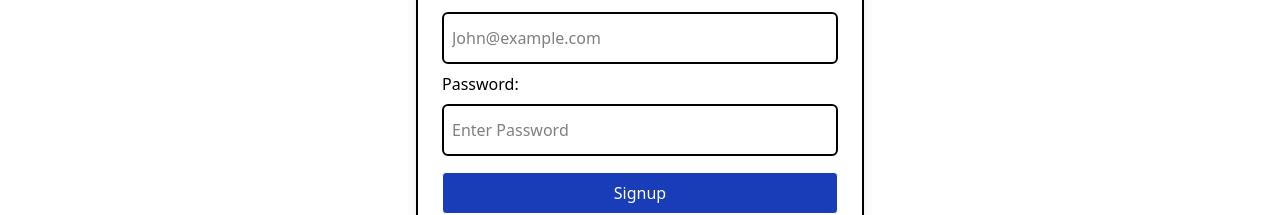
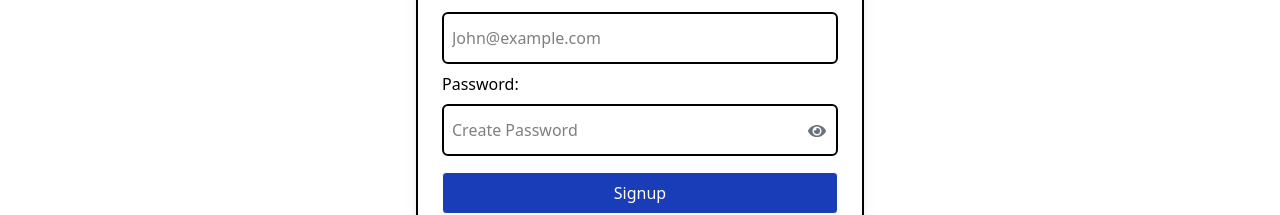
Before and after one commit to singhalgarvit/MedTech, a React (Vite) app in the folder client/: page /signup in a window 1280 px wide. Shown: the part 306-521 px from the top of the page. Built offline with nearby package versions, Linux system fonts and the light colour scheme.

Commit message:
fix: issue No. #36 -> Added toggle button for show/hide password

```diff
--- a/client/src/pages/Login.jsx
+++ b/client/src/pages/Login.jsx
@@ -4,8 +4,10 @@
 import Button from "../components/Button";
 import {Link} from "react-router-dom";
 import {useAuth} from "../hooks/useAuth";
-import { zodResolver } from "@hookform/resolvers/zod";
+import {zodResolver} from "@hookform/resolvers/zod";
 import {loginSchema} from "../schemas/authSchema";
+import {useState} from "react";
+import {FaEye, FaEyeSlash} from "react-icons/fa";
 
 function Login() {
   const {
@@ -15,10 +17,11 @@
     clearErrors,
     formState: {errors, isSubmitting},
   } = useForm({
-    resolver: zodResolver(loginSchema)
+    resolver: zodResolver(loginSchema),
   });
 
   const {handleLogin} = useAuth();
+  const [showPassword, setShowPassword] = useState(false);
 
   const submitForm = async (data) => {
     try {
@@ -43,14 +46,23 @@
             register={register}
             error={errors.email}
           />
+          <div className="relative">
             <InputField
               label="Password"
               name="password"
-            type="password"
+              type={showPassword ? "text" : "password"}
               placeholder="Enter Password"
               register={register}
               error={errors.password}
             />
+            <button
+              type="button"
+              onClick={() => setShowPassword(!showPassword)}
+              className="absolute right-3 top-1/2 transform translate-y-3 text-gray-500 hover:text-gray-700 focus:outline-none"
+            >
+              {showPassword ? <FaEyeSlash size={18} /> : <FaEye size={18} />}
+            </button>
+          </div>
           <Button
             type="submit"
             disabled={isSubmitting}
--- a/client/src/pages/Signup.jsx
+++ b/client/src/pages/Signup.jsx
@@ -4,8 +4,10 @@
 import FormWrapper from "../components/FormWrapper";
 import Button from "../components/Button";
 import {useAuth} from "../hooks/useAuth";
-import { zodResolver } from "@hookform/resolvers/zod";
+import {zodResolver} from "@hookform/resolvers/zod";
 import {signupSchema} from "../schemas/authSchema";
+import {useState} from "react";
+import {FaEye, FaEyeSlash} from "react-icons/fa";
 
 function Signup() {
   const {
@@ -15,10 +17,11 @@
     setError,
     formState: {errors, isSubmitting},
   } = useForm({
-    resolver: zodResolver(signupSchema)
+    resolver: zodResolver(signupSchema),
   });
 
   const {handleSignup} = useAuth();
+  const [showPassword, setShowPassword] = useState(false);
 
   const submitForm = async (data) => {
     try {
@@ -51,14 +54,23 @@
             register={register}
             error={errors.email}
           />
+          <div className="relative">
             <InputField
               label="Password"
               name="password"
-            type="password"
-            placeholder="Enter Password"
+              type={showPassword ? "text" : "password"}
+              placeholder="Create Password"
               register={register}
               error={errors.password}
             />
+            <button
+              type="button"
+              onClick={() => setShowPassword(!showPassword)}
+              className="absolute right-3 top-1/2 transform translate-y-3 text-gray-500 hover:text-gray-700 focus:outline-none"
+            >
+              {showPassword ? <FaEyeSlash size={18} /> : <FaEye size={18} />}
+            </button>
+          </div>
           <Button
             type="submit"
             disabled={isSubmitting}
```
Lines whose indentation alone changed are shown as unchanged.
